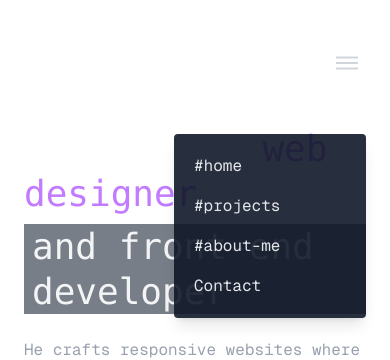
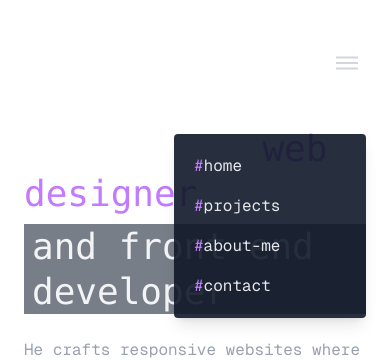
Before and after one commit to aklademarco/AkladeBismarkMarco, a Next.js app: page / in a window 390 px wide. Both pictures are taken after a click on the button "Toggle navigation". Shown: the top 360 px of the page. Built offline with nearby package versions, Linux system fonts and the light colour scheme.

Commit message:
Update mobile menu links in Header component to include styled hashtags and adjust Skills component stack

```diff
--- a/src/components/Header.tsx
+++ b/src/components/Header.tsx
@@ -53,10 +53,10 @@ export default function Header() {
       {/* mobile menu */}
       {open && (
         <div className="md:hidden absolute right-0 mt-2 w-48 bg-gray-900/90 rounded p-3 shadow-lg z-40">
-          <a href="#home" className="block px-2 py-2 text-gray-200 hover:bg-gray-800 rounded" onClick={() => setOpen(false)}>#home</a>
-          <a href="#projects" className="block px-2 py-2 text-gray-200 hover:bg-gray-800 rounded" onClick={() => setOpen(false)}>#projects</a>
-          <a href="#about" className="block px-2 py-2 text-gray-200 hover:bg-gray-800 rounded" onClick={() => setOpen(false)}>#about-me</a>
-          <a href="#contact" className="block px-2 py-2 text-gray-200 hover:bg-gray-800 rounded" onClick={() => setOpen(false)}>Contact</a>
+          <a href="#home" className="block px-2 py-2 text-gray-200 hover:bg-gray-800 rounded" onClick={() => setOpen(false)}> <span className="text-purple-400">#</span>home</a>
+          <a href="#projects" className="block px-2 py-2 text-gray-200 hover:bg-gray-800 rounded" onClick={() => setOpen(false)}> <span className="text-purple-400">#</span>projects</a>
+          <a href="#about" className="block px-2 py-2 text-gray-200 hover:bg-gray-800 rounded" onClick={() => setOpen(false)}> <span className="text-purple-400">#</span>about-me</a>
+          <a href="#contact" className="block px-2 py-2 text-gray-200 hover:bg-gray-800 rounded" onClick={() => setOpen(false)}> <span className="text-purple-400">#</span>contact</a>
         </div>
       )}
     </div>
--- a/src/components/Skills.tsx
+++ b/src/components/Skills.tsx
@@ -2,8 +2,8 @@
 import { motion } from "framer-motion";
 
 const STACK = [
-  "JavaScript", "TypeScript", "React", "Next.js", "Node.js", "Express", "Tailwind", "Sass",
-  "Git", "Docker", "PostgreSQL", "MongoDB"
+  "JavaScript", "TypeScript", "React", "Next.js", "Express", "Tailwind", "HTML",
+  "Git", "Figma"
 ];
 
 export default function Skills() {
```
